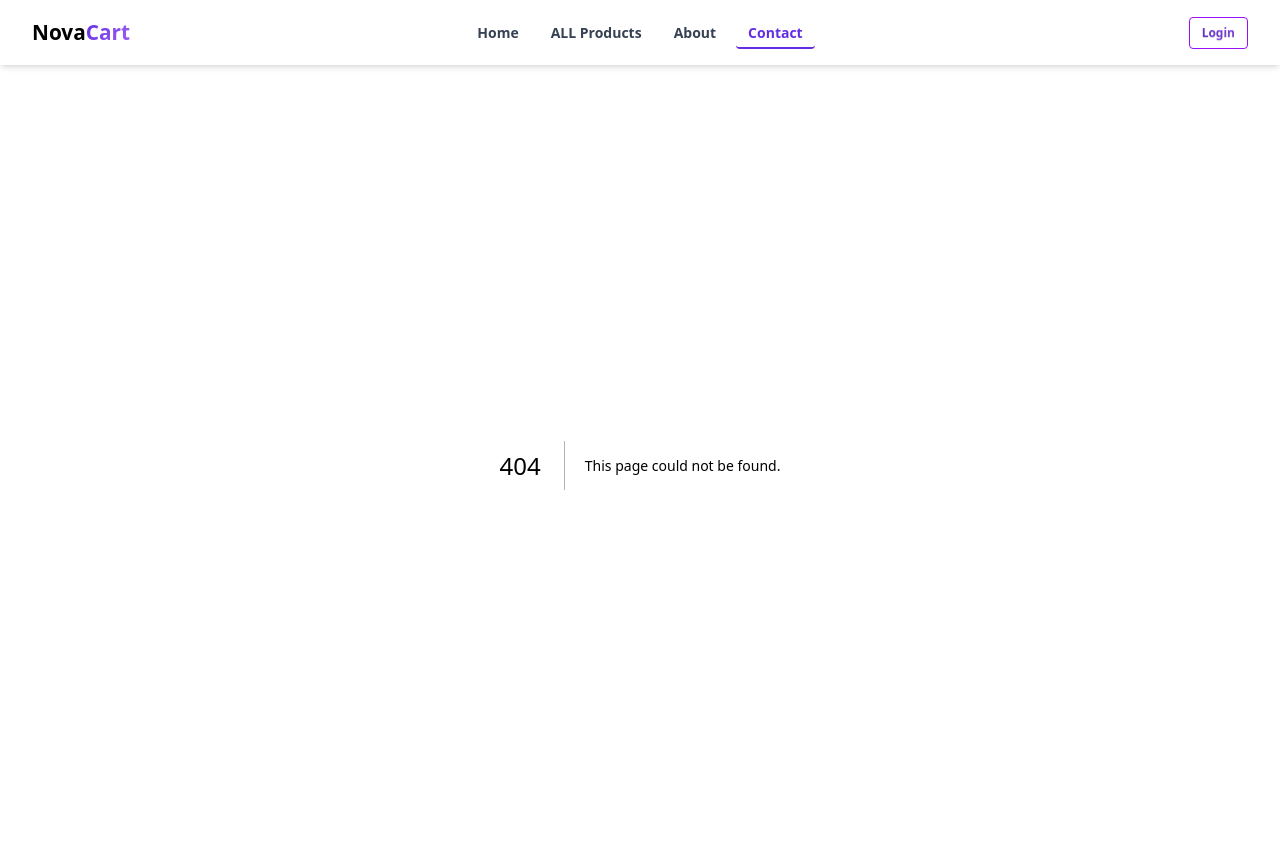
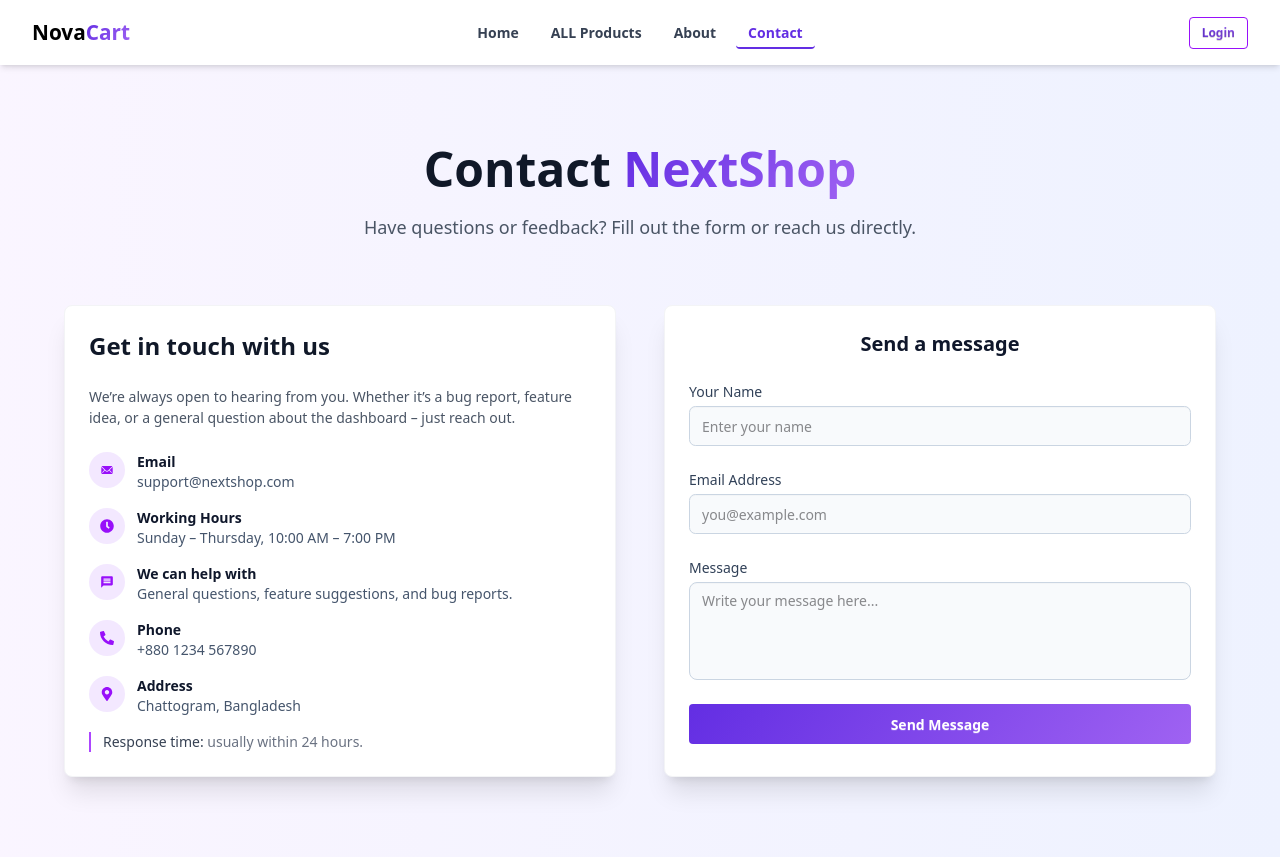
Before and after one commit to Islamul-Hoque/NovaCart, a Next.js app: page /contact in a window 1280 px wide. Before the commit this address had no page. Built offline with nearby package versions, Linux system fonts and the light colour scheme.

Commit message:
feat(contact): enhance Contact page with Framer Motion animations for interactive UI

```diff
--- a/src/Components/Navbar/Navbar.jsx
+++ b/src/Components/Navbar/Navbar.jsx
@@ -88,7 +88,7 @@
 import React, { useEffect, useState } from "react";
 import Link from "next/link";
 import { usePathname } from "next/navigation";
-import { toast } from "react-hot-toast";
+import { toast, Toaster } from "react-hot-toast";
 
 export default function Navbar() {
   const [isAuth, setIsAuth] = useState(null);
@@ -152,15 +152,8 @@ useEffect(() => {
               </div>
             </div>
             <ul tabIndex={0} className="menu menu-sm dropdown-content bg-base-100 rounded-box mt-3 w-56 shadow p-2">
-              <li>
-                <div className="flex flex-col">
-                  <span className="text-sm text-black">
-                    {isAuth.email || "Logged In"}
-                  </span>
-                </div>
-              </li>
+              <li><span className="text-sm ">  {isAuth.email || "Logged In"}  </span></li>
               <li><Link href="/add-product">Add Product</Link></li>
-              <li><Link href="/manage-products">Manage Products</Link></li>
               <li><div onClick={handleLogout} className="text-red-600 hover:bg-red-50">Logout</div></li>
             </ul>
           </div>
@@ -168,6 +161,7 @@ useEffect(() => {
           <Link href="/login" className="btn-secondary">Login</Link>
         )}
       </div>
+      <Toaster />
     </div>
   );
 }
--- /dev/null
+++ b/src/app/all-products/page.jsx
@@ -0,0 +1,11 @@
+import React from 'react';
+
+const page = () => {
+    return (
+        <div>
+            all-products
+        </div>
+    );
+};
+
+export default page;
--- /dev/null
+++ b/src/app/contact/page.jsx
@@ -0,0 +1,98 @@
+"use client";
+import React from "react";
+import { motion } from "framer-motion";
+import { FaPhoneAlt, FaEnvelope, FaMapMarkerAlt, FaClock } from "react-icons/fa";
+import { MdMessage } from "react-icons/md";
+import { IoIosMail } from "react-icons/io";
+import toast, { Toaster } from "react-hot-toast";
+
+
+
+const Contact = () => {
+    // const {user, loading} = useContext(AuthContext);
+    // if(loading) return <Loading/>
+
+    const handleSubmit = (e) => {
+        e.preventDefault()
+        toast.success('Message sent successfully')
+        e.target.reset()
+}
+
+    return (
+        <section className="py-20 px-6 md:px-16 bg-linear-to-r from-purple-50 to-indigo-50">
+            <div className="max-w-7xl mx-auto">
+                <motion.div initial={{ opacity: 0, y: 30 }} whileInView={{ opacity: 1, y: 0 }} transition={{ duration: 0.5 }} viewport={{ once: true }} className="text-center mb-16">
+                    <h2 className="text-3xl sm:text-4xl md:text-5xl font-extrabold text-gray-900">Contact <span className="text-gradient">NextShop</span></h2>
+                    <p className="text-gray-600 w-[90%] text-center mx-auto mt-5 text-lg">Have questions or feedback? Fill out the form or reach us directly.</p>
+                </motion.div>
+
+                <div className="grid md:grid-cols-2 gap-12">
+                    <motion.div initial={{ opacity: 0, y: 30 }} whileInView={{ opacity: 1, y: 0 }} transition={{ duration: 0.6 }} viewport={{ once: true }} className="card bg-white shadow-xl border border-gray-100">
+                        <div className="card-body space-y-4 ">
+                            <h3 className="text-2xl font-bold text-gray-900">Get in touch with us</h3>
+                            <p className="text-gray-600 ">We’re always open to hearing from you. Whether it’s a bug report, feature idea, or a general question about the dashboard – just reach out.</p>
+                            <div className="space-y-4 text-sm text-slate-700 ">
+                                <div className="flex items-start gap-3">
+                                    <div className="w-9 h-9 rounded-full bg-purple-100 flex items-center justify-center text-purple-600"><IoIosMail /></div>
+                                    <div>
+                                        <p className="font-semibold text-slate-900">Email</p>
+                                        <p className="text-slate-600">support@nextshop.com</p>
+                                    </div>
+                                </div>
+                                <div className="flex items-start gap-3">
+                                    <div className="w-9 h-9 rounded-full bg-purple-100 flex items-center justify-center text-purple-600"><FaClock /></div>
+                                    <div>
+                                        <p className="font-semibold text-slate-900">Working Hours</p>
+                                        <p className="text-slate-600">Sunday – Thursday, 10:00 AM – 7:00 PM</p>
+                                    </div>
+                                </div>
+                                <div className="flex items-start gap-3">
+                                    <div className="w-9 h-9 rounded-full bg-purple-100 flex items-center justify-center text-purple-600"><MdMessage /></div>
+                                    <div>
+                                        <p className="font-semibold text-slate-900">We can help with</p>
+                                        <p className="text-slate-600">General questions, feature suggestions, and bug reports.</p>
+                                    </div>
+                                </div>
+                                <div className="flex items-start gap-3">
+                                    <div className="w-9 h-9 rounded-full bg-purple-100 flex items-center justify-center text-purple-600"><FaPhoneAlt /></div>
+                                    <div>
+                                        <p className="font-semibold text-slate-900">Phone</p>
+                                        <p className="text-slate-600">+880 1234 567890</p>
+                                    </div>
+                                </div>
+                                <div className="flex items-start gap-3">
+                                    <div className="w-9 h-9 rounded-full bg-purple-100 flex items-center justify-center text-purple-600"><FaMapMarkerAlt /></div>
+                                    <div>
+                                        <p className="font-semibold text-slate-900">Address</p>
+                                        <p className="text-slate-600">Chattogram, Bangladesh</p>
+                                    </div>
+                                </div>
+                                <p className="text-gray-500 text-sm mt-4 pl-3 border-l-2 border-purple-500"><span className="font-medium text-gray-700">Response time:</span> usually within 24 hours.</p>
+                            </div>
+                        </div>
+                    </motion.div>
+
+                    <motion.form onSubmit={handleSubmit} initial={{ opacity: 0, y: 30 }} whileInView={{ opacity: 1, y: 0 }} transition={{ duration: 0.6 }} viewport={{ once: true }} className="card bg-white shadow-xl border border-gray-100">
+                        <div className="card-body space-y-4">
+                            <h2 className="text-lg text-center sm:text-xl font-semibold text-slate-900 mb-4"> Send a message </h2>
+                            <div>
+                                <label className="block text-sm font-medium text-slate-700 mb-1">Your Name</label>
+                                <input  required placeholder="Enter your name"
+                                className="inputField"/></div>
+                            <div>
+                                <label className="block text-sm font-medium text-slate-700 mb-1">Email Address</label>
+                                <input  required type="email" placeholder="you@example.com" className="inputField"/></div>
+                            <div>
+                                <label className="block text-sm font-medium text-slate-700 mb-1">Message</label>
+                                <textarea required rows={4} placeholder="Write your message here..." className="textarea"/></div>
+                            <button type="submit" className="btn-primary-w-full">Send Message</button>
+                        </div>
+                    </motion.form>
+                </div>
+            </div>
+            <Toaster />
+        </section>
+    );
+};
+
+export default Contact;
--- a/src/app/globals.css
+++ b/src/app/globals.css
@@ -21,3 +21,12 @@
 .btn-secondary-w-full {
     @apply btn  w-full shadow-none border-[1.5px] border-purple-600 text-transparent bg-clip-text bg-[linear-gradient(125.07deg,#632EE3,#9F62F2_100%)] hover:text-white hover:bg-[linear-gradient(125.07deg,#632EE3,#9F62F2_100%)] hover:bg-clip-border transition-all duration-300;
 }
+
+/* InputField */
+.inputField{
+    @apply input border-slate-300 rounded-[0.4rem] px-3 py-2 text-sm bg-slate-50 focus:outline-none focus:ring-2 focus:ring-purple-400 w-full
+}
+
+.textarea{
+    @apply w-full border border-slate-300 rounded-lg px-3 py-2 text-sm bg-slate-50 focus:outline-none focus:ring-2 focus:ring-purple-400 resize-none
+}
--- a/src/app/login/Login.jsx
+++ b/src/app/login/Login.jsx
@@ -2,11 +2,9 @@
 
 import React, { useState, } from "react";
 import { useRouter, } from "next/navigation";
-
 import { FaEye } from "react-icons/fa";
 import { IoEyeOff } from "react-icons/io5";
-import { FcGoogle } from "react-icons/fc";
-import Link from "next/link";
+import toast, { Toaster } from "react-hot-toast";
 
 const Login = () => {
     const router = useRouter();
@@ -26,7 +24,8 @@ const Login = () => {
             document.cookie = `auth=${JSON.stringify({ email })}; path=/`;
 
             setError("");
-            router.push("/products")
+            router.push("/all-products")
+            toast.success("Logged in successfully!");
         }
         else {
             setError("Invalid email or password");
@@ -44,14 +43,14 @@ const Login = () => {
                             <input value={email} onChange={(e) => {
                                 setEmail(e.target.value)
                                 setError("");
-                                }}  type="email"  className="input border-slate-300 rounded-[0.4rem] px-3 py-2 text-sm bg-slate-50 focus:outline-none focus:ring-2 focus:ring-purple-400 w-full" placeholder="Enter your email address"  />
+                                }}  type="email" className="inputField" placeholder="Enter your email address"  />
 
                             <div className="relative">
                                 <label className="label mb-[0.38rem] mt-2 text-gray-700 ">Password</label>
                                 <input value={password}  onChange={(e) =>{
                                     setPassword(e.target.value)
                                     setError("");
-                                    }} type={ show ? "text" : "password" }  className="input border-slate-300 rounded-[0.4rem] px-3 py-2 text-sm bg-slate-50 focus:outline-none focus:ring-2 focus:ring-purple-400 w-full" placeholder="Enter your password" />
+                                    }} type={ show ? "text" : "password" }  className="inputField" placeholder="Enter your password" />
                                 <span onClick={()=> setShow(!show) } className="absolute text-[1rem] right-4 top-[2.77rem] cursor-pointer z-50 " > { show ? <FaEye/> : <IoEyeOff/> }  </span>
                             </div>
 
@@ -63,6 +62,7 @@ const Login = () => {
 
                 </div>
             </div>
+            <Toaster />
         </div>
     );
 };
```
